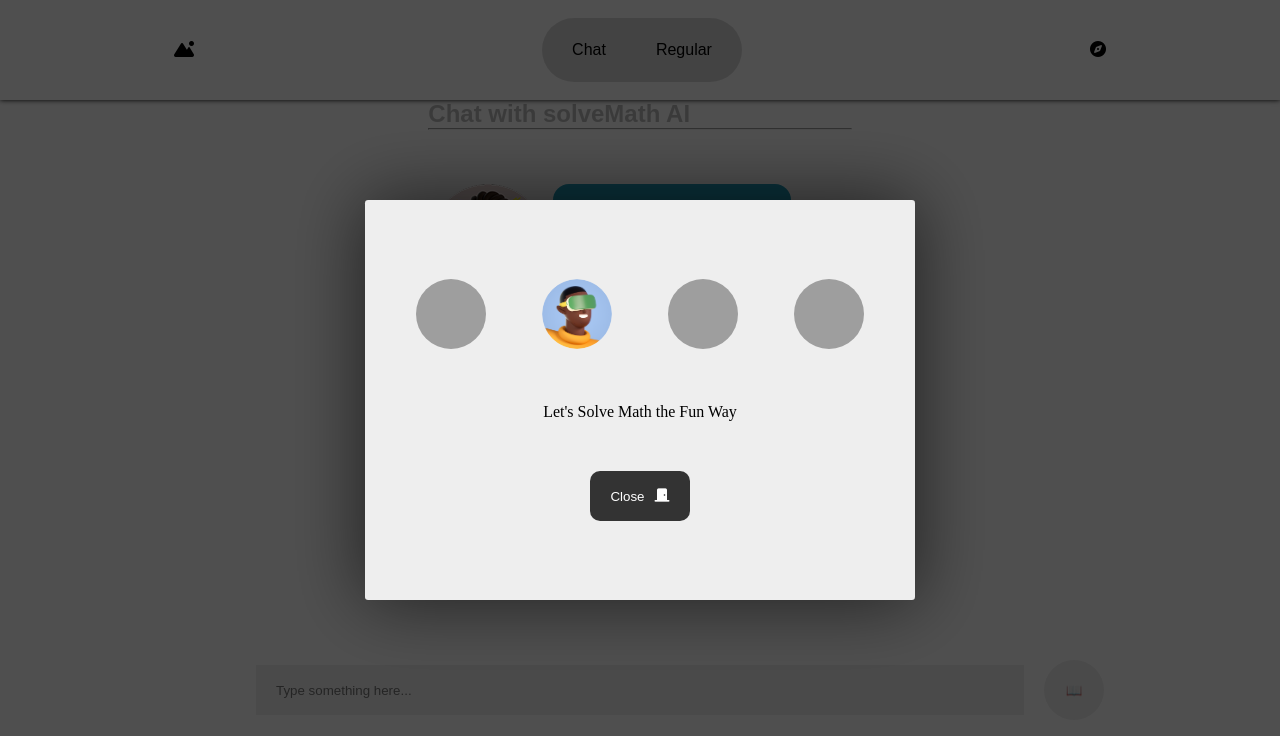
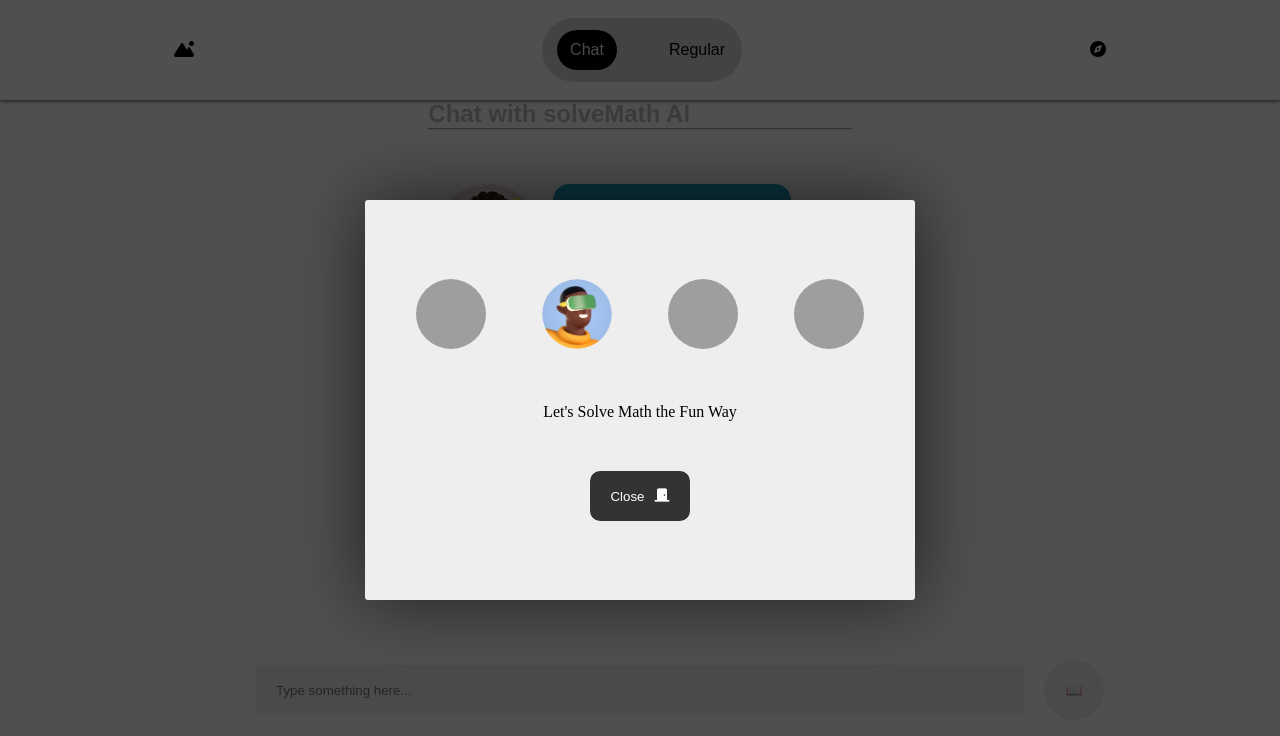
Before and after one commit to richardcreatech/TheFlexisafCalculator, a plain HTML site: page chat.html in a window 1280 px wide. Drawn offline with Linux system fonts and the light colour scheme; grey boxes are pictures that could not be loaded.

Commit message:
Update chat.html

```diff
--- a/chat.html
+++ b/chat.html
@@ -6,6 +6,45 @@
     <meta charset="UTF-8">
     <meta name="viewport" content="width=device-width, initial-scale=1.0">
     <title>The Flexisaf Calculator</title>
+    <style>
+        *{
+            transition: all 0.1s ease-in-out;
+        }
+
+        .chatStyled{
+            width: 60px;
+            height: 40px;
+            align-items: center;
+            justify-content: center;
+            display: flex;
+            border-radius: 10rem;
+        }
+
+        .chatStyled:nth-of-type(1){
+            background-color: black;
+        }
+
+        .chatStyled:nth-of-type(2){
+            background-color: transparent;
+        }
+
+        .chatStyled:nth-of-type(2):hover{
+            background-color: black;
+        }
+
+        .whiteChat{
+            color: #eee;
+        }
+
+
+        .myChat{
+            color: black;
+        }
+
+        .myChat:hover{
+            color: #eee;
+        }
+    </style>
 </head>
 <body>
     <div class="welcomeCard">
@@ -54,8 +93,8 @@
 
     <nav>
         <ul>
-            <li><a href="chat.html">Chat</a></li>
-            <li><a href="index.html">Regular</a></li>
+            <li class="chatStyled" ><a class="whiteChat" href="chat.html">Chat</a></li>
+            <li class="chatStyled" ><a class="whiteChat myChat" href="index.html">Regular</a></li>
         </ul>
     </nav>
 
```
